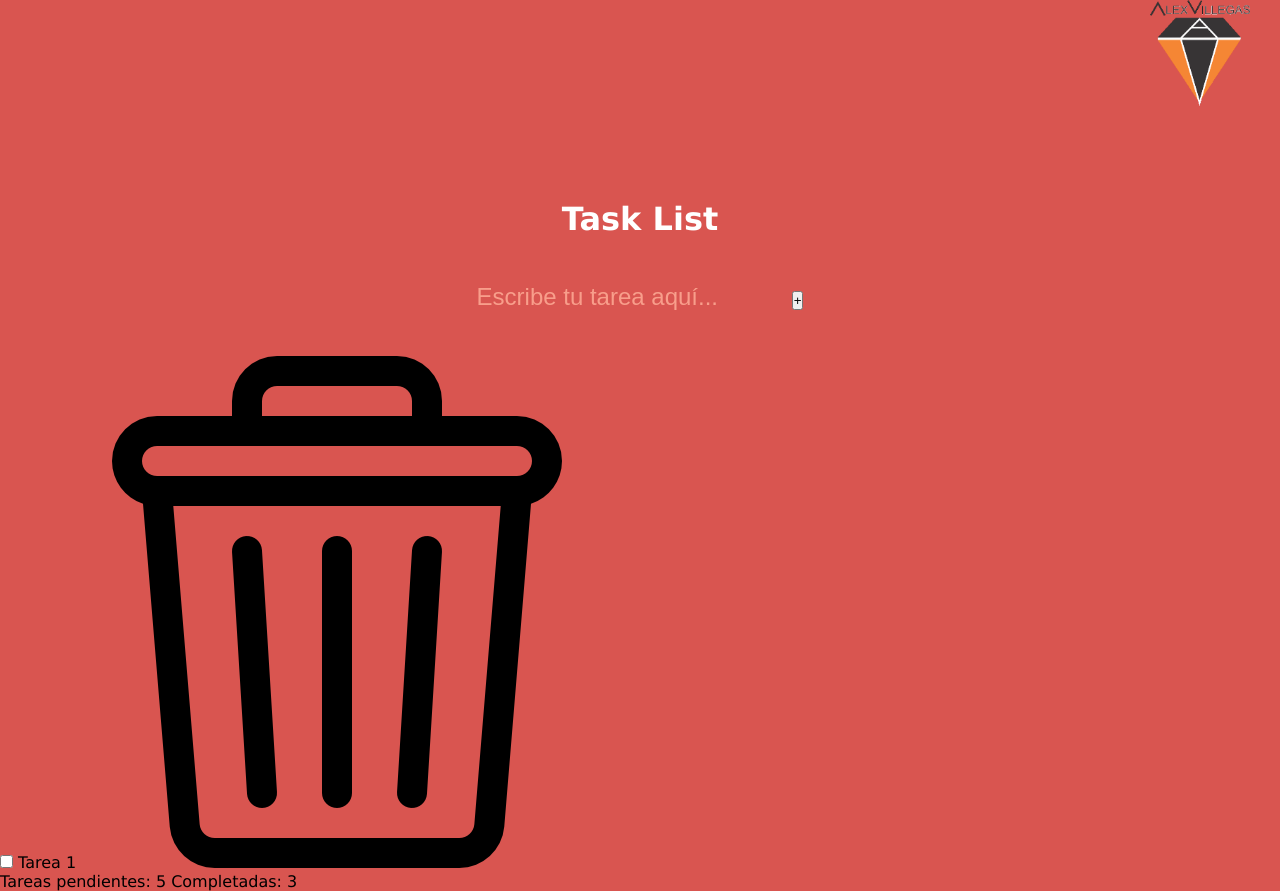
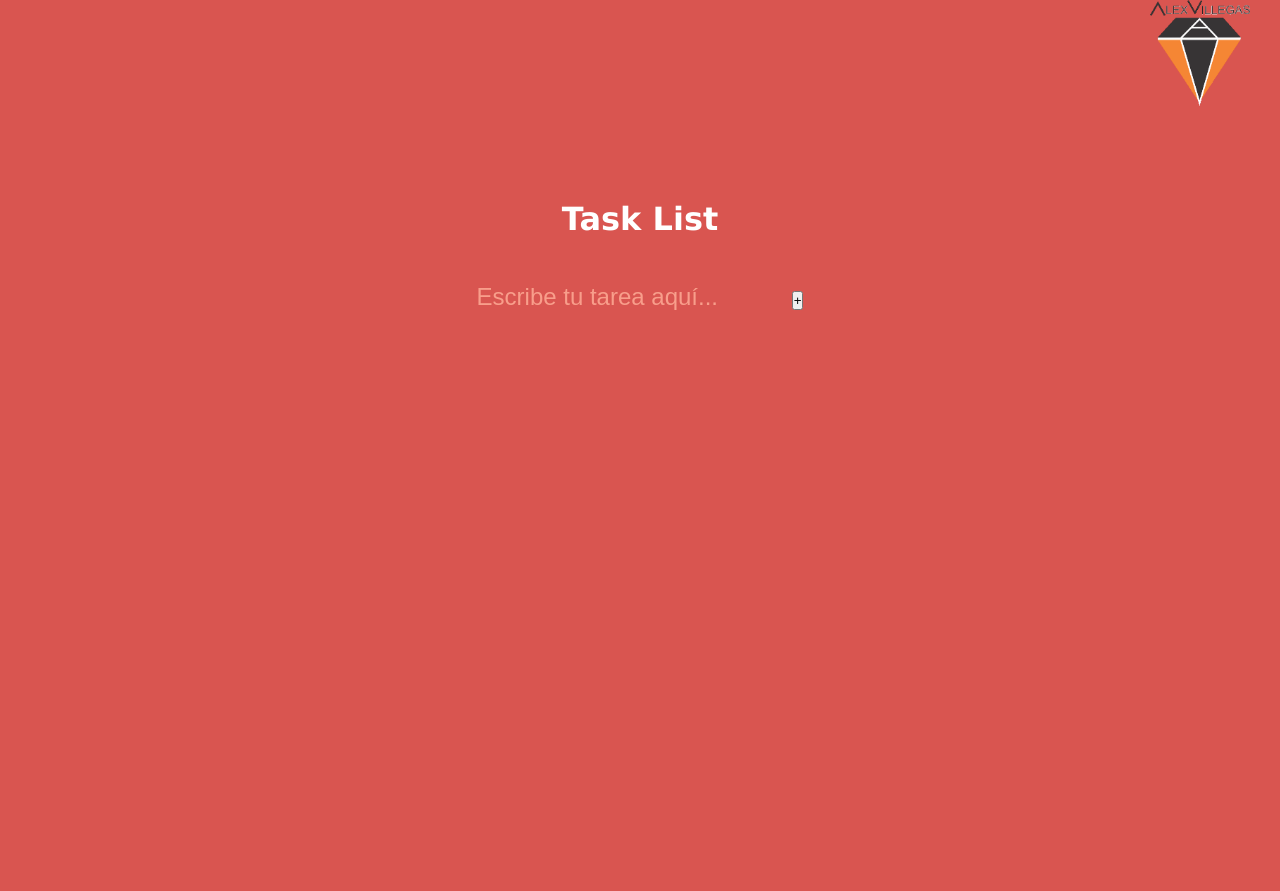
Before and after one commit to VillegasCode/task-list, a plain HTML site: page index.html in a window 1280 px wide. After the commit the page ends 800 px from the top, so only its background shows below. Drawn offline with Linux system fonts and the light colour scheme.

Commit message:
We comments our templates string to list container and stats

```diff
--- a/index.html
+++ b/index.html
@@ -22,20 +22,20 @@
 
         <!-- Creamos una lista como contenedor de las tareas que vamos creando -->
         <div id = "list" class="list-container">
-            <div id="1" class="task-container">
+            <!-- <div id="1" class="task-container"> -->
                 <!-- Agregamos una etiqueta con su respectivo checkbox -->
-                <label>
+                <!-- <label>
                     <input type="checkbox">
                     Tarea 1
-                </label>
+                </label> -->
                 <!-- Agregamos la imagen del botón de DELETE -->
-                <img src="./images/bin.png" class="closeBtn">
-            </div>
+                <!-- <img src="./images/bin.png" class="closeBtn">
+            </div> -->
         </div>
 
         <!-- Creamos un sección div para mostrar las estadísiticas de la TASK LIST -->
         <div id="stats">
-            Tareas pendientes: 5 Completadas: 3
+            <!-- Tareas pendientes: 5 Completadas: 3 -->
         </div>
         <script src="./main.js"></script>
     </body>
```
